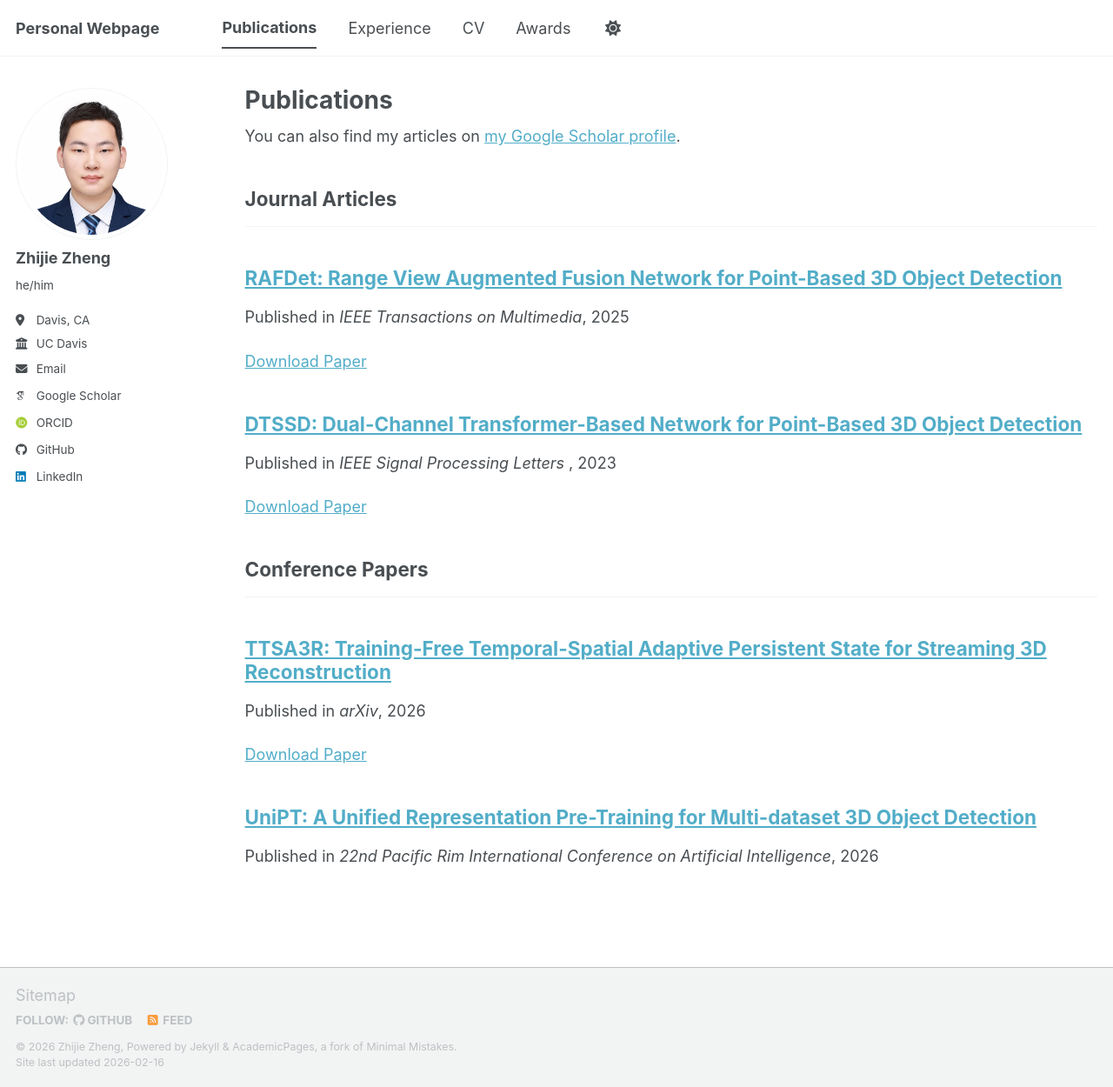
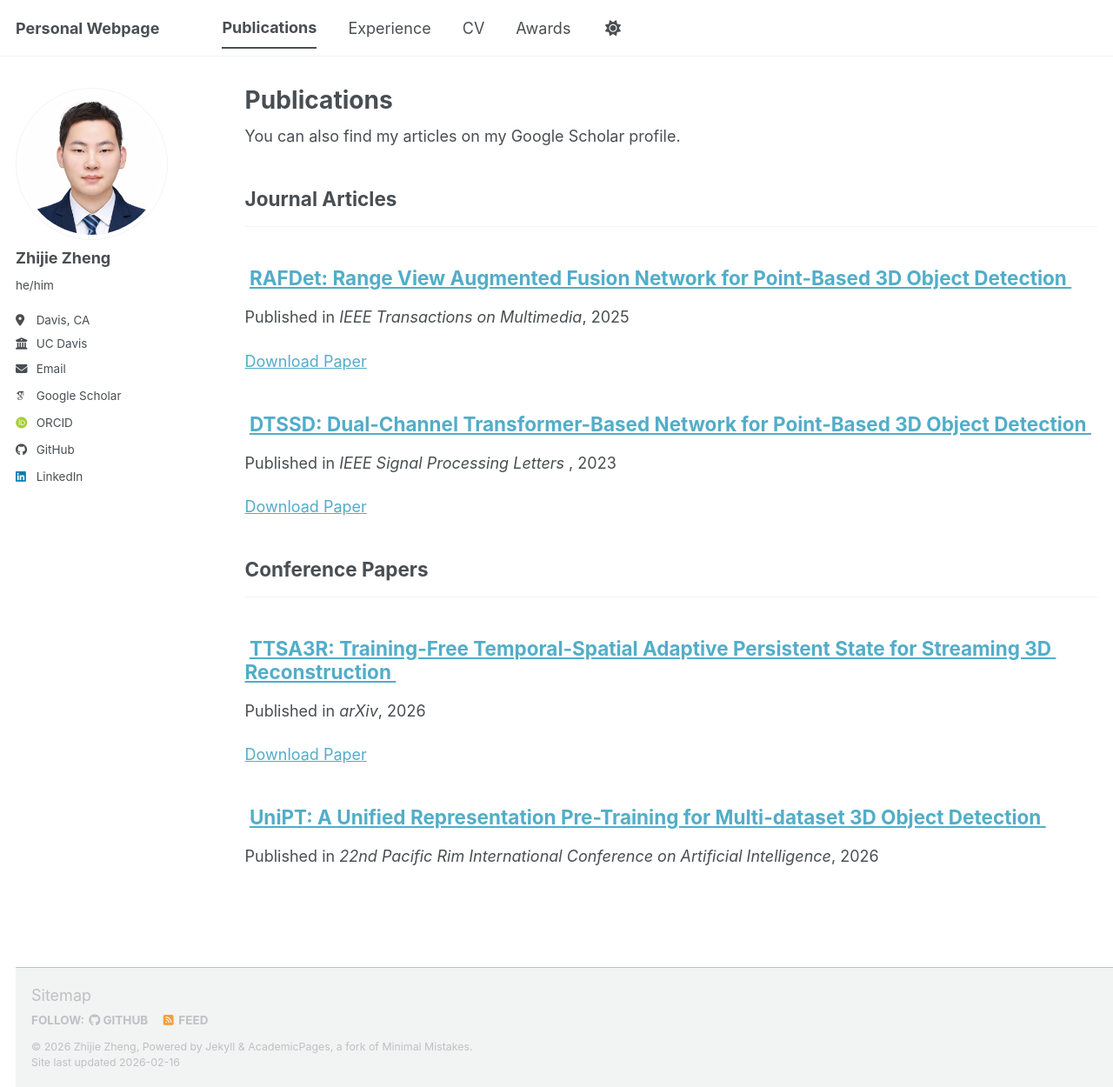
Before and after one commit to microjie372/microjie372.github.io, a Jekyll site: the page built from _pages/publications.html, in a window 1280 px wide and 1250 px high. Shown: the whole window at 87% size. Built offline with Jekyll 4.4.1, drawn with Linux system fonts in a browser that asks for light colours; some web fonts are replaced; a script bundle is joined from its source files by our own code; library files that are not in the unit come from our copies.

Commit message:
Update publications.html

```diff
--- a/_pages/publications.html
+++ b/_pages/publications.html
@@ -6,7 +6,7 @@
 ---
 
 {% if site.author.googlescholar %}
-  <div class="wordwrap">You can also find my articles on <a href="https://scholar.google.com/citations?user=HXfp7ZMAAAAJ&hl=en">my Google Scholar profile</a>.</div>
+  <div class="wordwrap">You can also find my articles on my Google Scholar profile.
 {% endif %}
 
 {% include base_path %}
```
